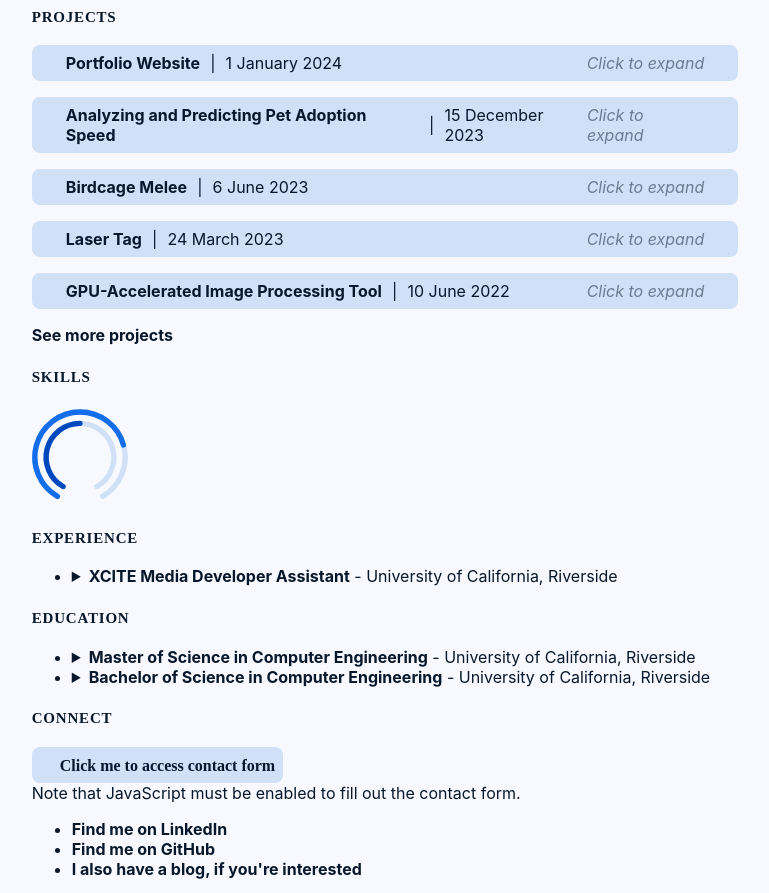
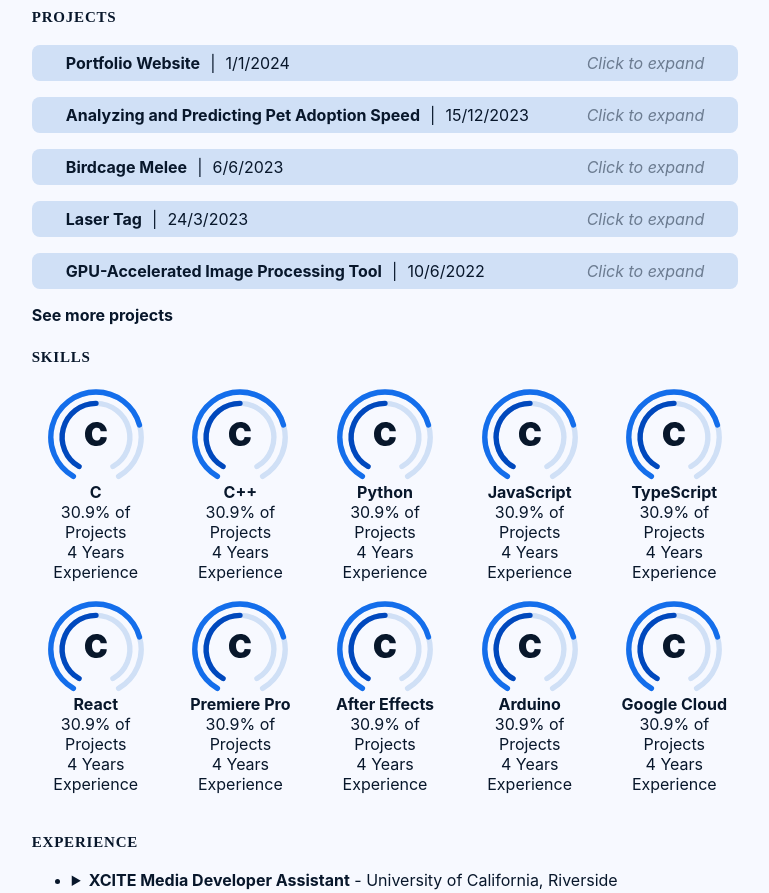
Before and after one commit to charlesalaras/new-portfolio, an Astro site: page / in a window 1280 px wide. Shown: the part 254-1147 px from the top of the page, without its empty margins (255-1024 px from the left). Built offline with nearby package versions, Linux system fonts and the light colour scheme; Astro itself is replaced by a stand-in of ours; a web font is replaced by a local one.

Commit message:
Fix gauges slightly

```diff
--- a/src/components/Project.astro
+++ b/src/components/Project.astro
@@ -13,7 +13,7 @@ const {
 <summary>
 <span>
 <Icon name={`${projectType}`}/>
-<strong>{title}</strong> |
+<h3>{title}</h3> |
 <span>{date}</span>
 </span>
 <span class="expand">
@@ -27,6 +27,10 @@ const {
 </article>
 
 <style>
+h3 {
+  margin: 0;
+  font-size: 1rem;
+}
 .project {
   background-color: var(--secondary);
   border-radius: 0.5rem;
--- a/src/components/Skill.astro
+++ b/src/components/Skill.astro
@@ -1,18 +1,58 @@
 ---
-
+// fixme: nest svg
+const { title, projectPercent, yearsExp, projectGauge, yearsGauge, svg="" } = Astro.props
 ---
-
+<article>
+<figure>
 <svg class="skill-gauge" version="1.1" viewBox="0 0 35.985 33.573" xmlns="http://www.w3.org/2000/svg">
  <path class="back gauge" d="m11.642 28.991a12.7 12.7 0 0 1-5.9173-14.286 12.7 12.7 0 0 1 12.267-9.413 12.7 12.7 0 0 1 12.267 9.413 12.7 12.7 0 0 1-5.9173 14.286"/>
 
- <path class="inner gauge" d="m11.642 28.991a12.7 12.7 0 0 1-5.9173-14.286 12.7 12.7 0 0 1 12.267-9.413 12.7 12.7 0 0 1 12.267 9.413 12.7 12.7 0 0 1-5.9173 14.286" pathLength="1" style="stroke-dasharray: 0.5;"/>
+ <path class="inner gauge" d="m11.642 28.991a12.7 12.7 0 0 1-5.9173-14.286 12.7 12.7 0 0 1 12.267-9.413 12.7 12.7 0 0 1 12.267 9.413 12.7 12.7 0 0 1-5.9173 14.286" pathLength="1" style={`stroke-dasharray: ${projectGauge};`}/>
 
  <path class="back gauge" d="m9.5257 32.657a16.933 16.933 0 0 1-7.8897-19.047 16.933 16.933 0 0 1 16.356-12.551 16.933 16.933 0 0 1 16.356 12.551 16.933 16.933 0 0 1-7.8897 19.047"/>
 
- <path class="outer gauge" d="m9.5257 32.657a16.933 16.933 0 0 1-7.8897-19.047 16.933 16.933 0 0 1 16.356-12.551 16.933 16.933 0 0 1 16.356 12.551 16.933 16.933 0 0 1-7.8897 19.047" pathLength="1" style="stroke-dasharray: 0.75;"/>
+ <path class="outer gauge" d="m9.5257 32.657a16.933 16.933 0 0 1-7.8897-19.047 16.933 16.933 0 0 1 16.356-12.551 16.933 16.933 0 0 1 16.356 12.551 16.933 16.933 0 0 1-7.8897 19.047" pathLength="1" style={`stroke-dasharray: ${yearsGauge};`}/>
 </svg>
+<svg class="logo" width="1.5rem" height="1.5rem" viewBox="0 0 24 24" xmlns="http://www.w3.org/2000/svg">
+<path d="M16.5921 9.1962s-.354-3.298-3.627-3.39c-3.2741-.09-4.9552 2.474-4.9552 6.14 0 3.6651 1.858 6.5972 5.0451 6.5972 3.184 0 3.5381-3.665 3.5381-3.665l6.1041.365s.36 3.31-2.196 5.836c-2.552 2.5241-5.6901 2.9371-7.8762 2.9201-2.19-.017-5.2261.034-8.1602-2.97-2.938-3.0101-3.436-5.9302-3.436-8.8002 0-2.8701.556-6.6702 4.047-9.5502C7.444.72 9.849 0 12.254 0c10.0422 0 10.7172 9.2602 10.7172 9.2602z"/>
+</svg>
+</figure>
+<span>
+<h3>{title}</h3>
+{projectPercent}% of Projects<br/>
+{yearsExp} Years Experience
+</span>
+</article>
 
 <style>
+article {
+  width: 8rem;
+  display: flex;
+  flex-direction: column;
+  justify-content: center;
+  align-items: center;
+  text-align: center;
+  margin-bottom: 1rem;
+}
+figure {
+  width: 6rem;
+  height: 6rem;
+  position: relative;
+  margin: 0;
+}
+figure svg {
+  position: absolute;
+  top: 50%;
+  left: 50%;
+  transform: translate(-50%, -50%);
+}
+.logo {
+  fill: var(--text);
+}
+h3 {
+  font-size: 1rem;
+  margin: 0;
+}
 .skill-gauge {
   width: 6rem;
   height: 6rem;
--- a/src/pages/index.astro
+++ b/src/pages/index.astro
@@ -24,39 +24,39 @@ I am a programmer, engineer, video editor, event producer, writer, and graphic d
 </section>
 <section id="projects">
 <h2>projects</h2>
-<ul>
+<ul role="list">
 <li><Project
 projectType="code"
 title="Portfolio Website"
-date="1 January 2024"
+date="1/1/2024"
 link="/projects/portfolio"
 bio="Project description"
 /></li>
 <li><Project
 projectType="code"
 title="Analyzing and Predicting Pet Adoption Speed"
-date="15 December 2023"
+date="15/12/2023"
 link="#/projects/pet-adoption-speed"
 bio="Project description"
 /></li>
 <li><Project
 projectType="calendar"
 title="Birdcage Melee"
-date="6 June 2023"
+date="6/6/2023"
 link="/projects/birdcage-melee"
 bio="Project description"
 /></li>
 <li><Project
 projectType="cpu"
 title="Laser Tag"
-date="24 March 2023"
+date="24/3/2023"
 link="/projects/laser-tag"
 bio="Project description"
 /></li>
 <li><Project
 projectType="code"
 title="GPU-Accelerated Image Processing Tool"
-date="10 June 2022"
+date="10/6/2022"
 link="/projects/gpu-image-processing"
 bio="Project description"
 /></li>
@@ -67,11 +67,73 @@ See more projects<Icon name="external-link" />
 </section>
 <section id="skills">
 <h2>skills</h2>
-<Skill/>
+<ul role="list">
+<li><Skill title="C"
+projectPercent="30.9"
+yearsExp="4"
+projectGauge="0.5"
+yearsGauge="0.75"
+/></li>
+<li><Skill title="C++"
+
+projectPercent="30.9"
+yearsExp="4"
+projectGauge="0.5"
+yearsGauge="0.75"
+/></li>
+<li><Skill title="Python"
+projectPercent="30.9"
+yearsExp="4"
+projectGauge="0.5"
+yearsGauge="0.75"
+/></li>
+<li><Skill title="JavaScript"
+projectPercent="30.9"
+yearsExp="4"
+projectGauge="0.5"
+yearsGauge="0.75"
+/></li>
+<li><Skill title="TypeScript"
+projectPercent="30.9"
+yearsExp="4"
+projectGauge="0.5"
+yearsGauge="0.75"
+/></li>
+<li><Skill title="React"
+projectPercent="30.9"
+yearsExp="4"
+projectGauge="0.5"
+yearsGauge="0.75"
+/></li>
+<li><Skill title="Premiere Pro"
+projectPercent="30.9"
+yearsExp="4"
+projectGauge="0.5"
+yearsGauge="0.75"
+/></li>
+<li><Skill title="After Effects"
+projectPercent="30.9"
+yearsExp="4"
+projectGauge="0.5"
+yearsGauge="0.75"
+/></li>
+<li><Skill title="Arduino"
+projectPercent="30.9"
+yearsExp="4"
+projectGauge="0.5"
+yearsGauge="0.75"
+/></li>
+<li><Skill title="Google Cloud"
+projectPercent="30.9"
+yearsExp="4"
+projectGauge="0.5"
+yearsGauge="0.75"
+/></li>
+</ul>
 </section>
 <section id="experience">
 <h2>experience</h2>
-<ul>
+<ul role="list">
   <li><details>
   <summary><strong>XCITE Media Developer Assistant</strong> - University of California, Riverside</summary>
   <p>Test test</p>
@@ -80,7 +142,7 @@ See more projects<Icon name="external-link" />
 </section>
 <section id="education">
 <h2>education</h2>
-<ul>
+<ul role="list">
   <li><details>
   <summary><strong>Master of Science in Computer Engineering</strong> - University of California, Riverside</summary>
   <p>Test test</p>
@@ -99,9 +161,9 @@ See more projects<Icon name="external-link" />
 Note that JavaScript must be enabled to fill out the contact form.
 
 <ul>
-  <li><a href="https://linkedin.com/in/charles-alaras" target="_blank">Find me on LinkedIn </a></li>
-  <li><a href="https://github.com/charlesalaras" target="_blank">Find me on GitHub </a></li>
-  <li><a href="/blog">I also have a blog, if you're interested </a></li>
+  <li id="linkedin"><a href="https://linkedin.com/in/charles-alaras" target="_blank">Find me on LinkedIn </a></li>
+  <li id="github"><a href="https://github.com/charlesalaras" target="_blank">Find me on GitHub </a></li>
+  <li id="blog"><a href="/blog">I also have a blog, if you're interested </a></li>
 </ul>
 </section>
 </Main>
--- a/src/styles/styles.css
+++ b/src/styles/styles.css
@@ -129,6 +129,20 @@ body {
   padding-left: 0;
 }
 
+#skills ul {
+  list-style: none;
+  padding-left: 0;
+  display: flex;
+  flex-direction: row;
+  justify-content: space-between;
+  flex-wrap: wrap;
+}
+
+#contact ul {
+  list-style-type: none;
+  padding-left: 1rem;
+}
+
 .block-light, .block-dark {
   display: none;
 }
```
